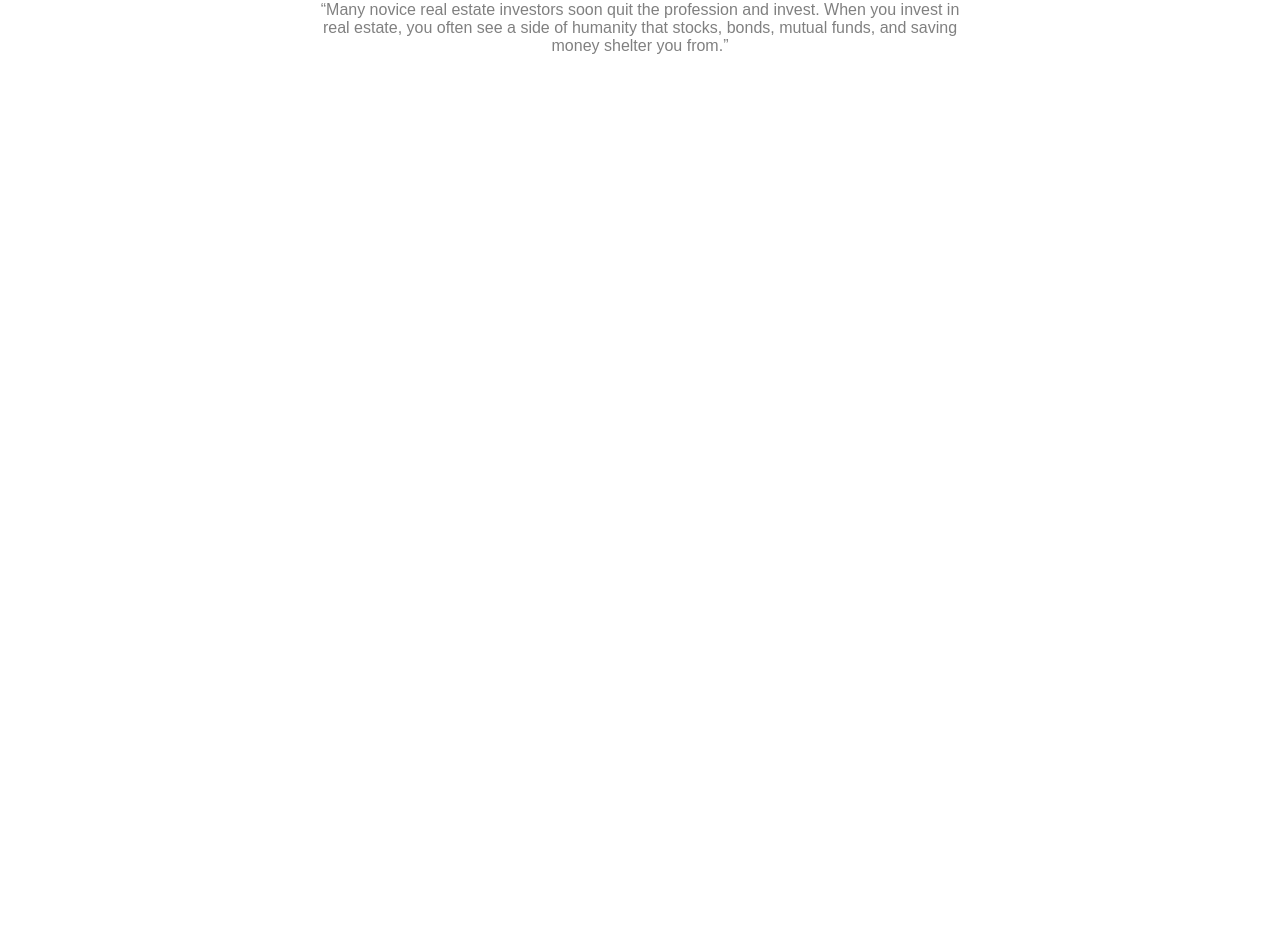
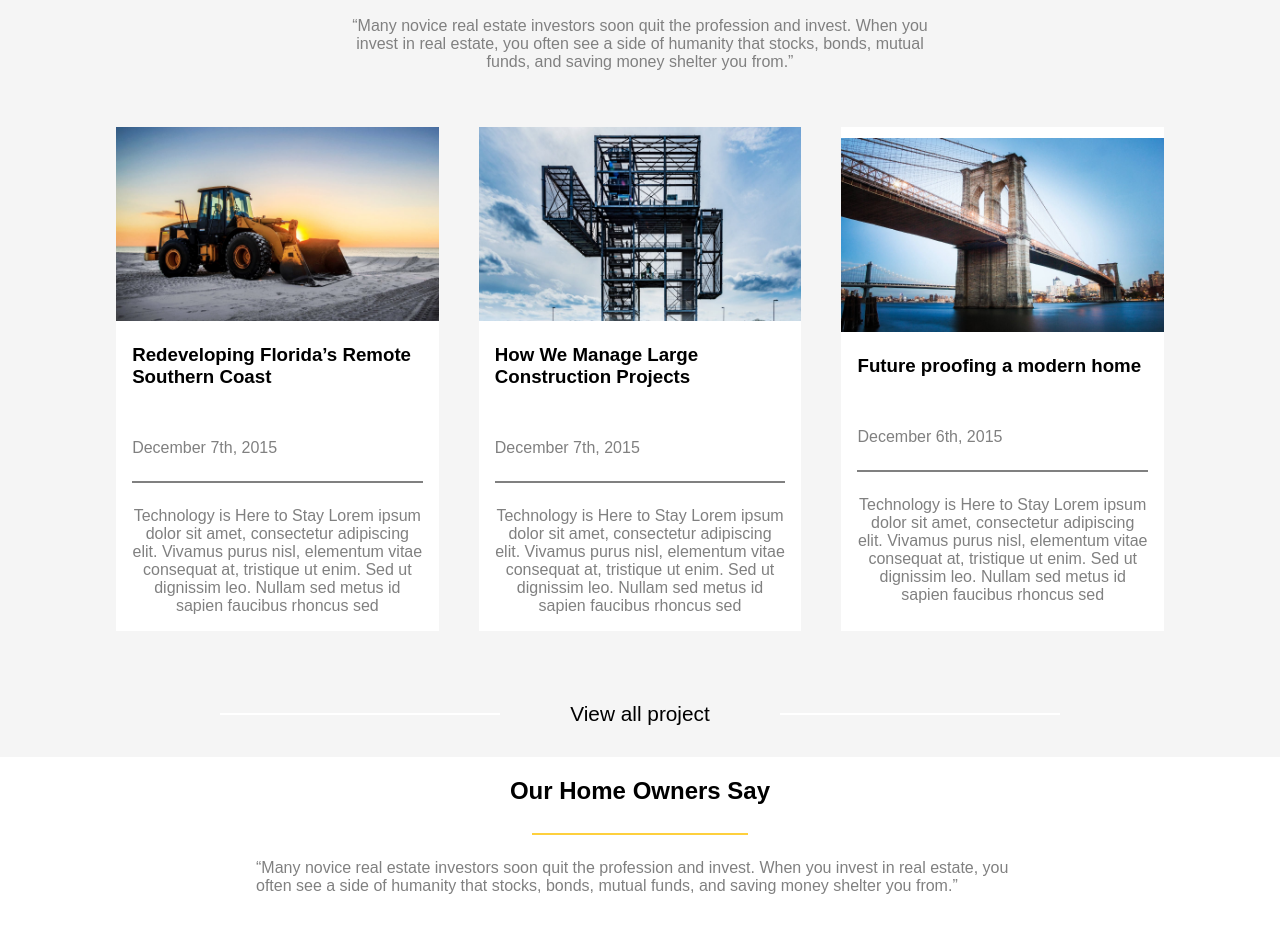
Before and after one commit to kristianfiliposki/proj-html-vuejs, a Vue app: page / in a window 1280 px wide. Shown: the part 3800-4752 px from the top of the page. Before the commit the page ends 3871 px from the top, so only its background shows below. Built offline with nearby package versions, Linux system fonts and the light colour scheme.

Commit message:
i add: AppPosition, AppCit, AppCarousel

```diff
--- a/src/App.vue
+++ b/src/App.vue
@@ -1,12 +1,13 @@
 <script>
-import AppHeader from "./components/AppHeader.vue"
-import AppJambo from "./components/AppJambo.vue"
-import AppMain from "./components/AppMain.vue"
-import AppStats from "./components/AppStats.vue"
-import AppRecentWorks from "./components/AppRecentWorks.vue"
-import AppServices from "./components/AppServices.vue"
-import AppCit from "./components/AppCit.vue"
-import AppPosition from "./components/AppPosition.vue"
+import AppHeader from "./components/AppHeader.vue";
+import AppJambo from "./components/AppJambo.vue";
+import AppMain from "./components/AppMain.vue";
+import AppStats from "./components/AppStats.vue";
+import AppRecentWorks from "./components/AppRecentWorks.vue";
+import AppServices from "./components/AppServices.vue";
+import AppCit from "./components/AppCit.vue";
+import AppPosition from "./components/AppPosition.vue";
+import AppCarosello from "./components/AppCarosello.vue";
 import { store } from "./store.js" //state management
 
 export default {
@@ -19,6 +20,7 @@ export default {
 		AppServices,
 		AppCit,
 		AppPosition,
+		AppCarosello,
 
 
 	},
@@ -45,6 +47,7 @@ export default {
 	<AppServices />
 	<AppCit />
 	<AppPosition />
+	<AppCarosello />
 </template>
 
 <style >
--- /dev/null
+++ b/src/components/AppCarosello.vue
@@ -0,0 +1,54 @@
+<script>
+import { store } from '../store';
+export default {
+    data() {
+        return {
+            store,
+        }
+    }
+}
+</script>
+<template>
+    <div class="flex">
+        <div class="box">
+            <h2>Our Home Owners Say</h2>
+            <hr>
+            <p class="description">“Many novice real estate investors soon quit the profession and invest. When you
+                invest in real estate, you often see a side of humanity that stocks, bonds, mutual funds, and saving
+                money shelter you from.”
+            </p>
+            <div class="SWIPER">SWIPER</div>
+        </div>
+    </div>
+</template>
+<style scoped>
+.SWIPER {
+    font-size: 6em;
+    margin: 1em;
+}
+
+.flex {
+    display: flex;
+    justify-content: center;
+}
+
+.box {
+    width: 60%;
+    display: flex;
+    justify-content: center;
+    align-items: center;
+    flex-direction: column;
+}
+
+hr {
+    width: 28%;
+    height: 2px;
+    background-color: #fed03d;
+    border: none;
+
+}
+
+p {
+    color: grey;
+}
+</style>
--- a/src/components/AppCit.vue
+++ b/src/components/AppCit.vue
@@ -17,7 +17,7 @@ export default {
                 <h2>Our Home Owners Say</h2>
                 <hr>
                 <div class="testiomonial">
-                    <img :src="store.img" alt="">
+                    <img :src="store.Testimonial" alt="">
                 </div>
                 <p class="description">“Many novice real estate investors soon quit the profession and invest. When you
                     invest in real estate, you often see a side of humanity that stocks, bonds, mutual funds, and saving
@@ -84,7 +84,7 @@ h2 {
 .rounded-buttom {
     position: absolute;
     bottom: 0;
-    background-color: white;
+    background-color: #f5f5f5;
     width: 100%;
     height: 80px;
     border-radius: 90% 90% 0 0;
--- a/src/components/AppPosition.vue
+++ b/src/components/AppPosition.vue
@@ -17,8 +17,22 @@ export default {
                 invest in real estate, you often see a side of humanity that stocks, bonds, mutual funds, and saving
                 money shelter you from.”
             </p>
-            <div>
-
+            <div class="wrapper-card">
+                <div class="card" v-for="element in store.news">
+                    <div class="img-wrapper"><img :src="element.img" alt="">
+                    </div>
+                    <h3>{{ element.title }}</h3>
+                    <p class="date">{{ element.date }}</p>
+                    <hr>
+                    <p class="description">
+                        {{ element.p }}
+                    </p>
+                </div>
+            </div>
+            <div class="plus-element">
+                <hr>
+                <div>View all project</div>
+                <hr>
             </div>
         </div>
     </div>
@@ -27,21 +41,81 @@ export default {
 .container {
     display: flex;
     justify-content: center;
+    align-items: center;
+    flex-direction: column;
+    background-color: #f5f5f5;
 }
 
-.box,
-hr {
-    width: 50%;
+.card {
+    width: calc((100% / 3) - 20px);
+    display: flex;
+    justify-content: center;
+    align-items: center;
+    flex-direction: column;
+    margin: 0 20px;
+    background-color: white;
 }
+
+.wrapper-card {
+    display: flex;
+    justify-content: center;
+    width: 100%;
+    margin: 2.5em 0;
+
+}
+
+.img-wrapper,
+.img-wrapper img {
+    width: 100%;
+}
+
+.card hr {
+    background-color: grey;
+    width: 90%;
+}
+
+.plus-element {
+    font-size: 1.3em;
+    margin: 1.5em;
+}
+
+.plus-element hr {
+    background-color: white;
+    width: 35vh;
+    margin: auto 70px;
+}
+
+.date,
+.h3 {
+    margin-top: 2em;
+    text-align: start;
+}
+
+.card h3,
+.card hr,
+.card p {
+    width: 90%;
+}
+
+.box {
+    width: 85%;
+    display: flex;
+    justify-content: center;
+    align-items: center;
+    flex-direction: column;
+}
+
 
 hr {
     background-color: #fed03D;
     height: 2px;
     border: none;
+    width: 40%;
 }
 
 p {
     color: grey;
+    width: 55%;
 }
 
 h2,
@@ -50,4 +124,8 @@ p,
 h4 {
     text-align: center;
 }
+
+.plus-element {
+    display: flex;
+}
 </style>
--- a/src/store.js
+++ b/src/store.js
@@ -79,5 +79,27 @@ export const store = reactive({
 
     ],
 
-    img:"/public/construction/images/home-testimonial-84268399.jpg"
+    Testimonial:"/public/construction/images/home-testimonial-84268399.jpg",
+
+    news:[
+        {
+            img:"/public/construction/images/blog-post-134132600.jpg",
+            title:"Redeveloping Florida’s Remote Southern Coast",
+            date:"December 7th, 2015",
+            p:"Technology is Here to Stay Lorem ipsum dolor sit amet, consectetur adipiscing elit. Vivamus purus nisl, elementum vitae consequat at, tristique ut enim. Sed ut dignissim leo. Nullam sed metus id sapien faucibus rhoncus sed",
+        },
+        {
+            img:"/public/construction/images/blog-post-332773904.jpg",
+            title:"How We Manage Large Construction Projects",
+            date:"December 7th, 2015",
+            p:"Technology is Here to Stay Lorem ipsum dolor sit amet, consectetur adipiscing elit. Vivamus purus nisl, elementum vitae consequat at, tristique ut enim. Sed ut dignissim leo. Nullam sed metus id sapien faucibus rhoncus sed",
+        },
+        {
+            img:"/public/construction/images/blog-post-92486644.jpg",
+            title:"Future proofing a modern home",
+            date:"December 6th, 2015",
+            p:"Technology is Here to Stay Lorem ipsum dolor sit amet, consectetur adipiscing elit. Vivamus purus nisl, elementum vitae consequat at, tristique ut enim. Sed ut dignissim leo. Nullam sed metus id sapien faucibus rhoncus sed",
+        },
+
+    ]
 });
```
